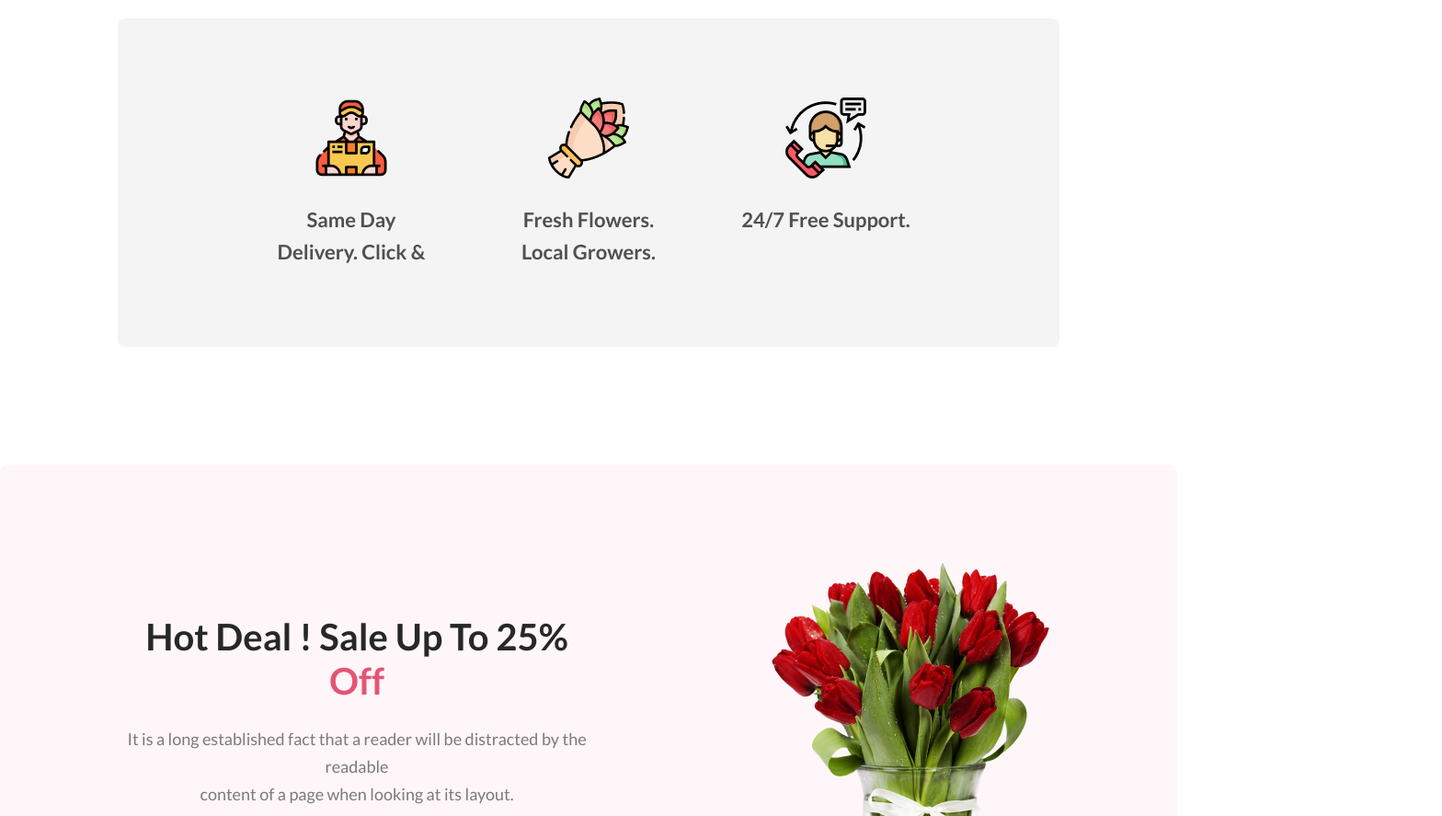
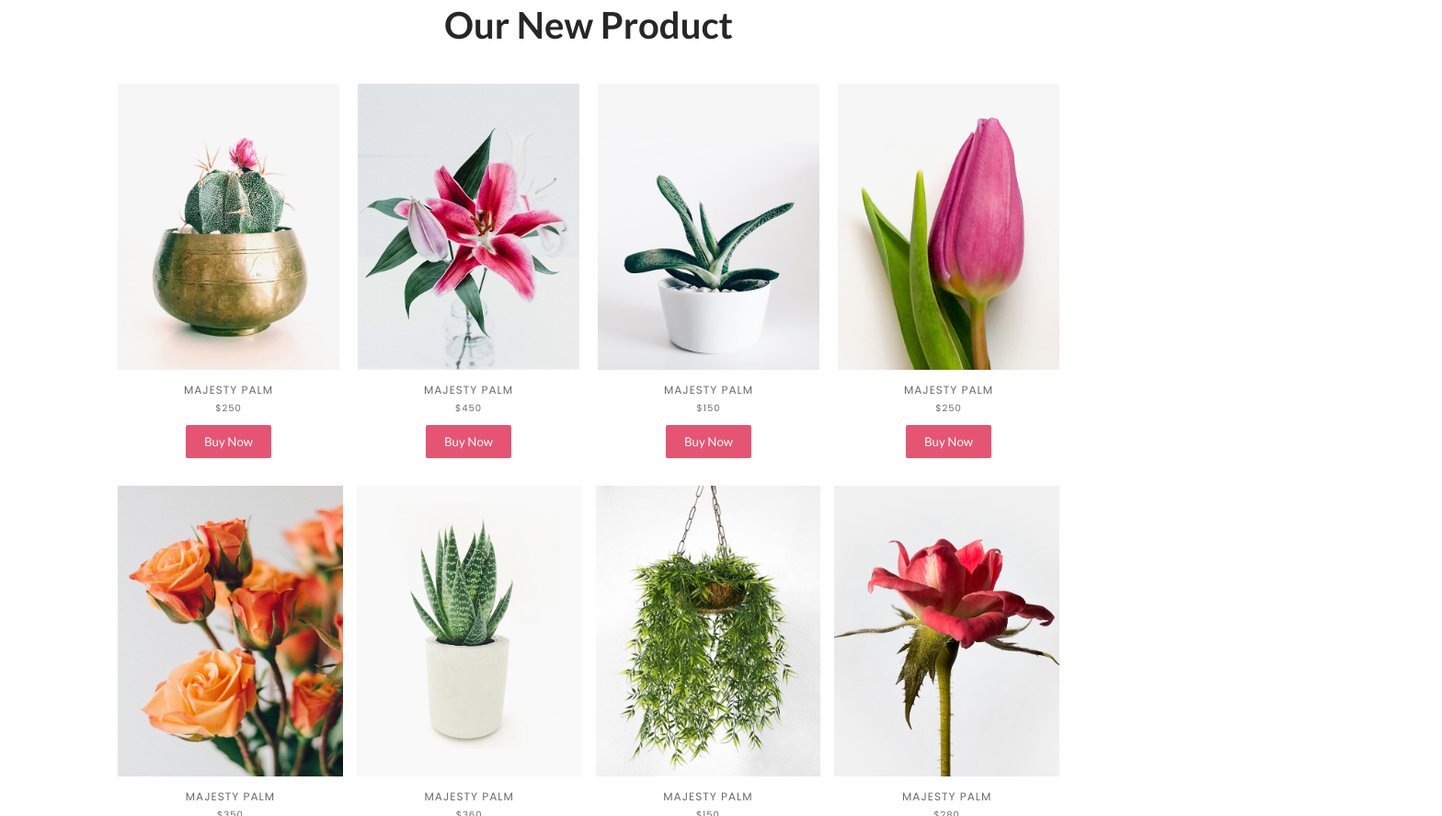
Before and after one commit to RomjanHossainn/flower-shop-assignment, a plain HTML site: page index.html in a window 1280 px wide. Shown: the part 1913-2800 px from the top of the page at 92% size, 1568 px wide, since content can reach past the window. Drawn offline with Linux system fonts and the light colour scheme.

Commit message:
complete flowers shop webpage

```diff
--- a/index.html
+++ b/index.html
@@ -80,6 +80,102 @@
 
 
 
+        <!-- our new product section desgin -->
+
+
+        <section class="our-new-product-section">
+            <div class="container all-product-degin">
+                <h2 class="similar-title-style">Our New Product</h2>
+                <div class="new-product-top">
+                    <div class="new-product">
+                        <div class="product-item">
+                            <img src="images/newproduct-1.jpg" alt="">
+                        </div>
+                        <h5>MAJESTY PALM</h5>
+                        <h6>$250</h6>
+
+                        <button>Buy Now</button>
+                    </div>
+                    <div class="new-product">
+                        <div class="product-item">
+                            <img src="images/newproduct-2.jpg" alt="">
+                        </div>
+                        <h5>MAJESTY PALM</h5>
+                        <h6>$450</h6>
+
+                        <button>Buy Now</button>
+                    </div>
+                    <div class="new-product">
+                        <div class="product-item">
+                            <img src="images/newproduct-3.jpg" alt="">
+                        </div>
+                        <h5>MAJESTY PALM</h5>
+                        <h6>$150</h6>
+
+                        <button>Buy Now</button>
+
+                    </div>
+                    <div class="new-product">
+                        <div class="product-item">
+                            <img src="images/newproduct-4.jpg" alt="">
+                        </div>
+                        <h5>MAJESTY PALM</h5>
+                        <h6>$250</h6>
+
+                        <button>Buy Now</button>
+
+                    </div>
+                </div>
+                <div class="new-product-bottom">
+                    <div class="new-product">
+                        <div class="product-item">
+                            <img src="images/newproduct-5.jpg" alt="">
+                        </div>
+                        <h5>MAJESTY PALM</h5>
+                        <h6>$350</h6>
+
+                        <button>Buy Now</button>
+
+                    </div>
+                    <div class="new-product">
+                        <div class="product-item">
+                            <img src="images/newproduct-6.jpg" alt="">
+                        </div>
+                        <h5>MAJESTY PALM</h5>
+                        <h6>$360</h6>
+
+                        <button>Buy Now</button>
+
+                    </div>
+                    <div class="new-product">
+                        <div class="product-item">
+                            <img src="images/newproduct-7.jpg" alt="">
+                        </div>
+                        <h5>MAJESTY PALM</h5>
+                        <h6>$150</h6>
+
+                        <button>Buy Now</button>
+
+                    </div>
+                    <div class="new-product">
+                        <div class="product-item">
+                            <img src="images/newproduct-8.jpg" alt="">
+                        </div>
+                        <h5>MAJESTY PALM</h5>
+                        <h6>$280</h6>
+
+                        <button>Buy No</button>
+                    </div>
+                </div>
+            </div>
+        </section>
+
+
+
+
+
+
+
 
         <!-- sale and deal section desgin -->
 
--- a/style/style.css
+++ b/style/style.css
@@ -1,4 +1,8 @@
 /* font-family */
+@import url('https://fonts.googleapis.com/css2?family=Lato:wght@400;700&family=Open+Sans&family=Poppins&display=swap');
+
+/* popins font family */
+
 @import url('https://fonts.googleapis.com/css2?family=Lato:wght@400;700&family=Open+Sans&family=Poppins&display=swap');
 
 /* Default style webpage */
@@ -32,7 +36,7 @@
     font-weight: 700;
     line-height: normal;
     border: none;
-    padding: 20px 43px;
+    padding: 16px 35px;
     cursor: pointer;
 }
 
@@ -49,7 +53,7 @@
 .similar-h5-style{
     color: #272727;
     text-align: center;
-    font-size: 24px;
+    font-size: 20px;
     font-style: normal;
     font-weight: 700;
     line-height: 35px;
@@ -59,10 +63,21 @@
 .similar-h6-style{
     color: rgba(39, 39, 39, 0.80);
     text-align: center;
-    font-size: 22px;
+    font-size: 20px;
     font-style: normal;
     font-weight: 600;
-    line-height: 35px;
+    line-height: 30px;
+}
+
+/* new product default desgin */
+
+.product-name-h5 {
+    color: #1b1b1b;
+    font-size: 12px;
+    line-height: 2em;
+    font-weight: 500;
+    letter-spacing: .1em;
+    text-transform: uppercase;
 }
 
 .container{
@@ -87,17 +102,27 @@
 
 .banner-text h1{
     color: #272727;
-    font-size: 80px;
+    font-size: 60px;
     font-weight: 800;
     line-height: normal;
     width: 708px;
+
+}
+
+.banner-text{
+    max-width: 50%;
+    padding-top: 30px;
+}
+
+.banner-img img{
+    width: 100%;
 }
 
 .banner-text p{
     color: rgba(39, 39, 39, 0.60);
-    font-size: 18px;
+    font-size: 14px;
     font-weight: 400;
-    line-height: 30px;
+    line-height: 25px;
     margin: 32px 0px;
 }
 
@@ -110,7 +135,7 @@
 
 /* Our Featured Flowers section desgin */
 .our-featured-Flowers{
-    padding: 170px 0px 128px 0px;
+    padding: 130px 0px 60px 0px;
 }
 .our-featured-img-card{
     display: flex;
@@ -124,9 +149,9 @@
     margin-top: 48px;
 }
 .img-card-text div{
-    height: 515px;
-    border-top-left-radius: 50%;
-    border-top-right-radius: 50%;
+    height: 450px;
+    border-top-left-radius: 100%;
+    border-top-right-radius: 100%;
     padding: 100px 70px 0px;
     margin-bottom: 32px;
 }
@@ -160,7 +185,7 @@
     display: flex;
     justify-content: space-evenly;
     gap: 70px;
-    padding: 86px 160px;
+    padding: 60px 90px;
     border-radius: 8px;
     background: #2727270D;
     margin-top: 128px;
@@ -173,6 +198,70 @@
 .delivary-suport img{
     margin-bottom: 24px;
 }
+
+
+/* new product section desgin */
+
+.new-product-top{
+    display: flex;
+    gap: 20px;
+    justify-content: center;
+    margin-top: 40px;
+}
+
+.new-product{
+    position: relative;
+    text-align: center;
+}
+
+.all-product-degin .product-item{
+    width: 100%;
+    cursor: pointer;
+}
+
+.all-product-degin .product-item img{
+    width: 100%;
+}
+
+.new-product-bottom{
+    display: flex;
+    justify-content: center;
+    gap: 15px;
+    margin-bottom: 50px;
+
+}
+
+.all-product-degin h5,h6{
+    text-align: center;
+    color:  #6d6a6a;
+    font-size: 12px;
+    font-weight: normal;
+    letter-spacing: 1px;
+    font-family: 'Poppins', sans-serif;
+    margin-top: 10px;
+    cursor: pointer;
+}
+.all-product-degin h6{
+    text-align: center;
+    color:  #6d6a6a;
+    font-size: 10px;
+    font-weight: normal;
+    letter-spacing: 1px;
+    font-family: 'Poppins', sans-serif;
+    margin-bottom: 10px;
+    margin-top: 3px;
+}
+
+.all-product-degin button{
+    background-color: #E55473;
+    border: none;
+    padding: 10px 20px;
+    border-radius: 2px;
+    margin-bottom: 30px;
+    color: white;
+    cursor: pointer;
+}
+
 
 
 
@@ -222,7 +311,7 @@
 
 
 .leatest-deal-contact{
-    padding: 122px 287px;
+    padding: 100px 180px;
     margin-top: 128px;
 }
 .contact-form{
@@ -230,11 +319,12 @@
     display: flex;
     justify-content: center;
     gap: 16px;
+    width: 100%;
 }
 
 .contact-form input{
-    width: 700px;
-    height: 64px;
+    width: 100%;
+    height: 55px;
     outline: none;
     border: none;
     padding: 0px 30px;
@@ -252,7 +342,7 @@
 
 .footer{
     background: #111010;
-    padding: 128px 530px;
+    padding: 120px 312px;
 }
 
 .flower-shop-footer{
```
Also changed, not shown: images/newproduct-1.jpg (added), images/newproduct-2.jpg (added), images/newproduct-3.jpg (added), images/newproduct-4.jpg (added), images/newproduct-5.jpg (added), images/newproduct-6.jpg (added), images/newproduct-7.jpg (added), images/newproduct-8.jpg (added).
